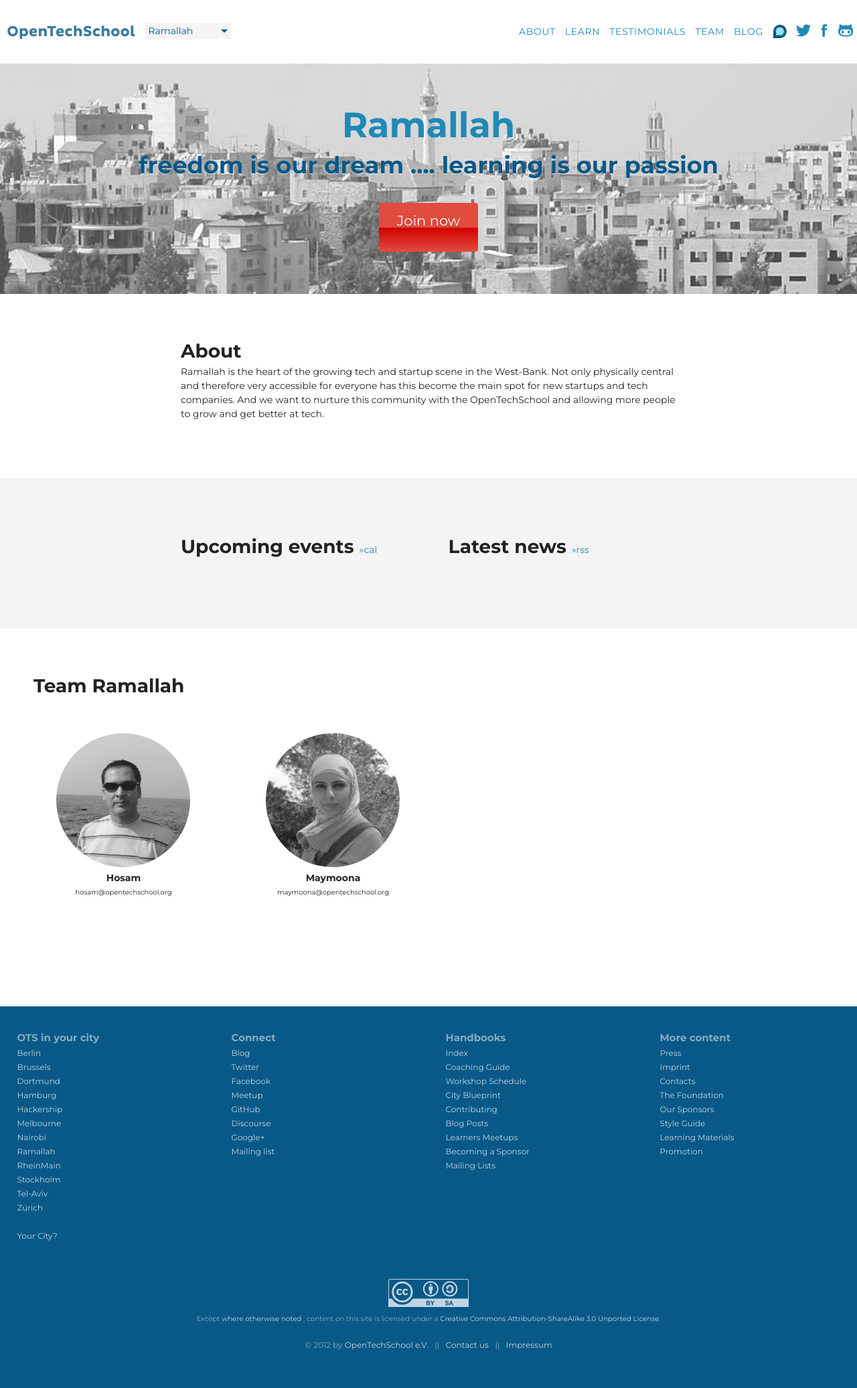
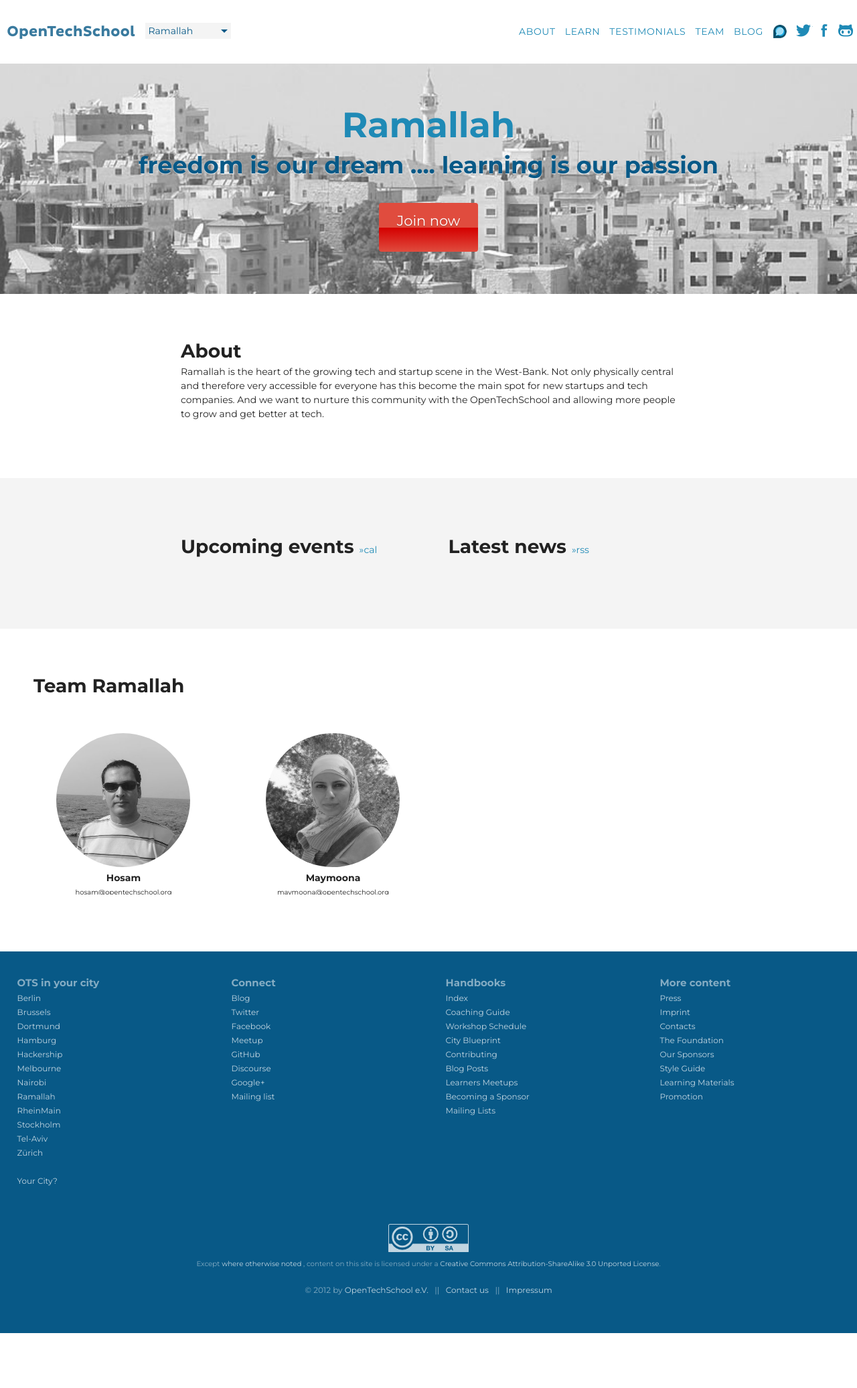
Before and after one commit to OpenTechSchool/www.opentechschool.org, a Jekyll site: the page built from ramallah/index.md, in a window 1280 px wide. Shown: the whole page at 67% size. Built offline with Jekyll 4.4.1, drawn with Linux system fonts in a browser that asks for light colours; nearby versions of some CDN libraries; after the commit the page ends 1991 px from its top, so only the background shows below that.

Commit message:
fix floating issue

```diff
--- a/sass/imports/_main.scss
+++ b/sass/imports/_main.scss
@@ -306,6 +306,10 @@
   height:auto !important;
   height: 8em;
   text-align: center;
+    &.member {
+          height: 220px !important;
+          min-height: 220px;
+    }
   }
   > li.join {
     div {
--- a/stylesheets/screen.css
+++ b/stylesheets/screen.css
@@ -139,6 +139,7 @@
 
 /* List of OTS members, extends float list. Includes image and links. */
 .team_list > li { min-height: 8em; height: auto !important; height: 8em; text-align: center; }
+.team_list > li.member { height: 220px !important; min-height: 220px; }
 .team_list > li.join div { display: inline-block; border: 5px solid #eee; border-radius: 100%; width: 190px; height: 190px; position: relative; }
 .team_list > li.join div form { position: absolute; top: 50%; margin-top: -13px; font-size: 90%; }
 .team_list > li.join div form input.subscribe_email { width: 180px; height: 22px; padding: 2px; margin-bottom: 3px; border: 1px solid gray; }
```
